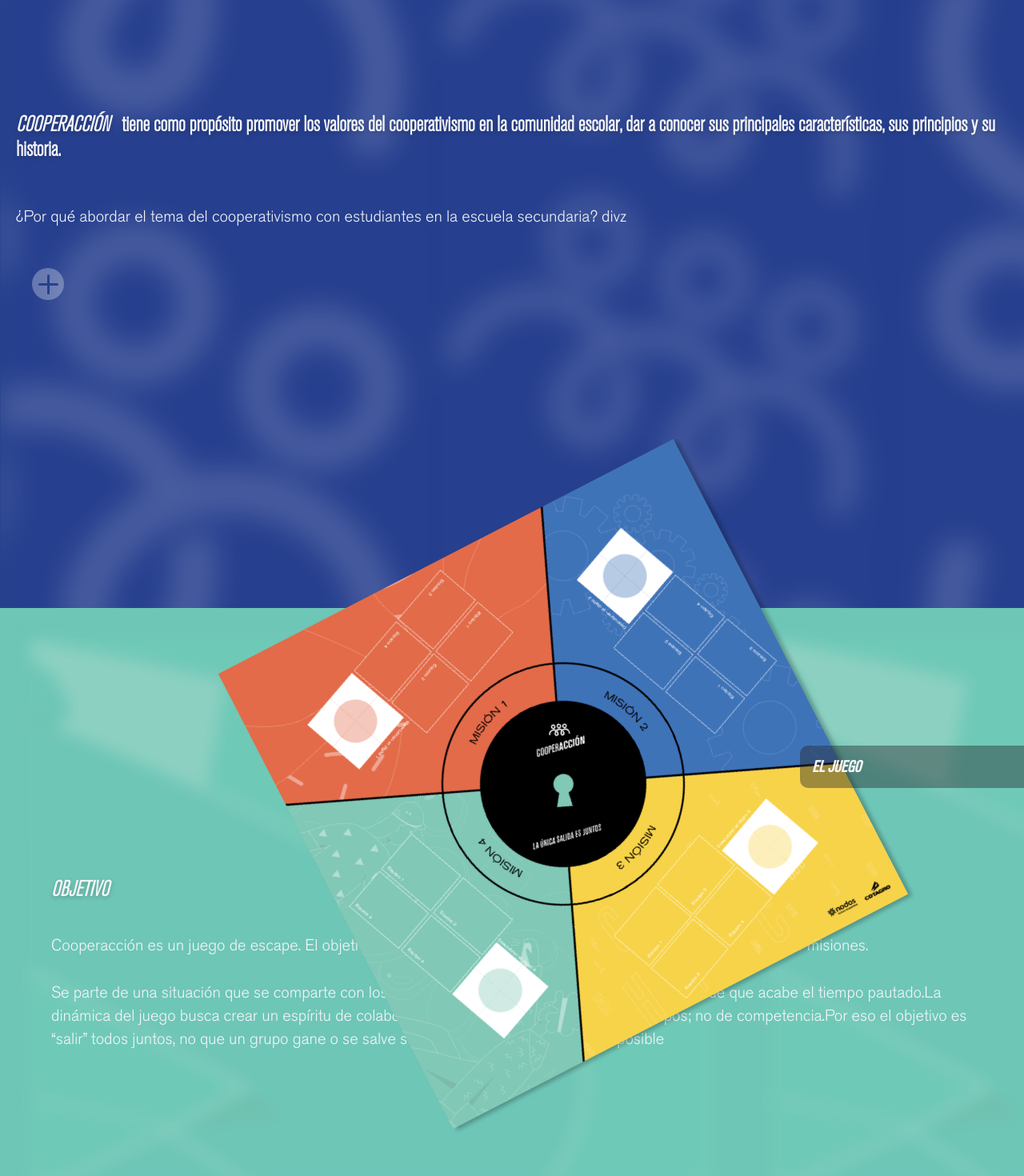
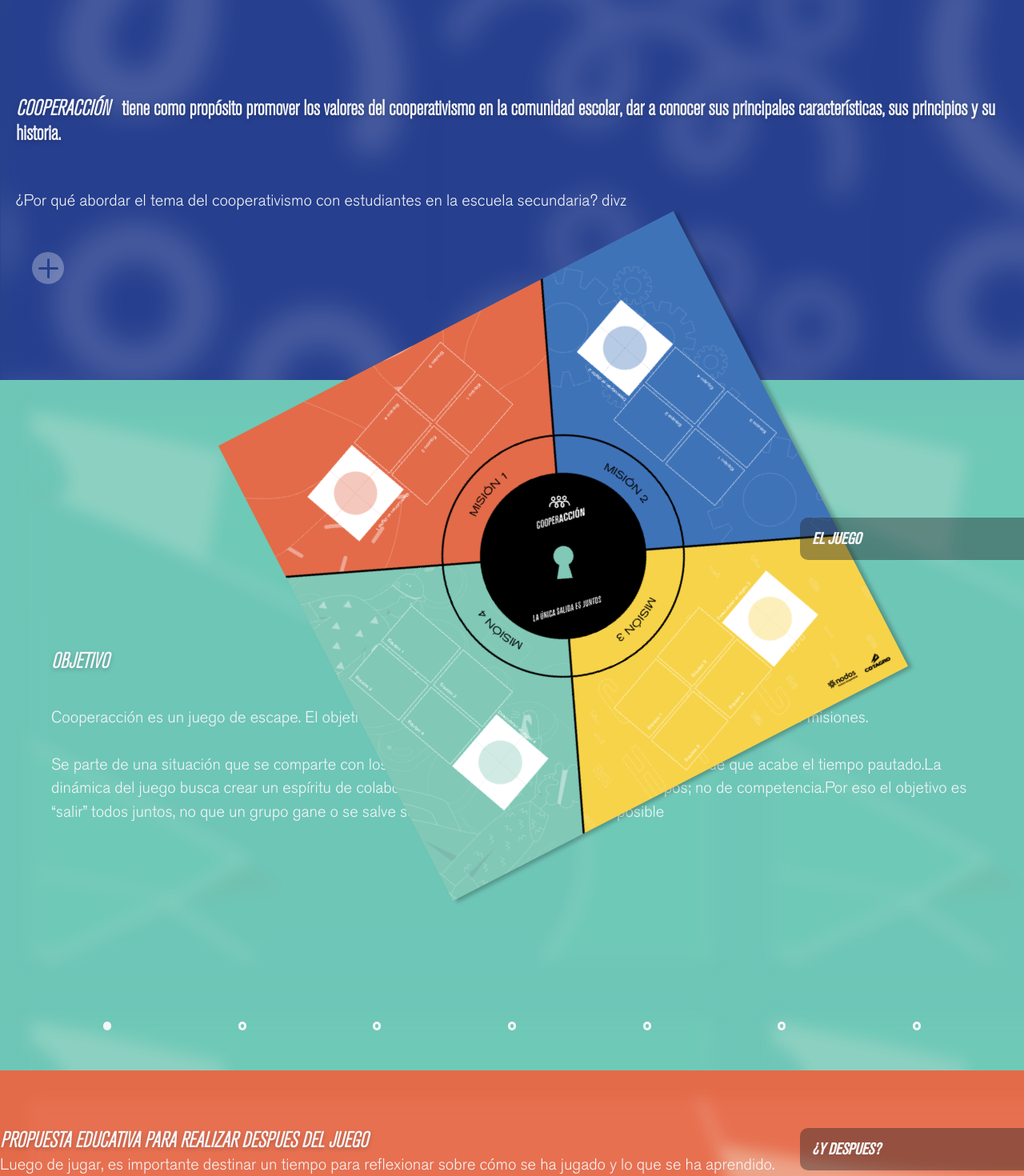
Before and after one commit to joaquinSpuches/Cooperaccion-react, a React (Create React App) app in the folder cooperaccion/: page / in a window 1280 px wide. Shown: the part 920-2390 px from the top of the page at 80% size. Built offline with nearby package versions, Linux system fonts and the light colour scheme.

Commit message:
scroll x in game section

```diff
--- a/cooperaccion/src/components/fondo1.js
+++ b/cooperaccion/src/components/fondo1.js
@@ -16,14 +16,14 @@ function Fondo1 () {
         setClicked(!clicked)
     }
         return(
-            <div className="fondo">
+            <div className="fondo"  >
 
 
          <div style={{height:' 100vh'   , display: 'flex', alignItems: 'center', padding: '20px'}} >
             <img  className='Logo'src={logos} alt="logos"/>
              </div>
 
-             <h3 className="title"  > POR QUÉ Y PARA QUÉ </h3>
+             <h3 className="title"   > POR QUÉ Y PARA QUÉ </h3>
 
             <Porque clicked={clicked} setClicked={setClicked} />
 
--- a/cooperaccion/src/components/fondo2.js
+++ b/cooperaccion/src/components/fondo2.js
@@ -17,6 +17,12 @@ function Fondo2 (props)  {
         // const  [puntito,setPuntito] = useState(0)
         // const { scrollXProgress } = useScroll({ container: ref });
         // const { scrollYProgress } = useScroll();
+//         const carouselRef = useRef(null)
+// const { scrollX } = useScroll({
+//   container: carouselRef
+// })
+const ref = useRef()
+const { scrollXProgress } = useScroll({ container: ref });
 
         return(
             <div className="fondo2" >
@@ -25,12 +31,16 @@ function Fondo2 (props)  {
             <br/>
             <br/>
             <h3 className="title" style={{marginTop: '100px'}}> EL JUEGO </h3>
-            <div id="elJuego" >
+            <div id="elJuego" style={{paddingTop: '200px'}} >
+            <motion.div
+        className="progress-bar"
+        style={{ scaleX: scrollXProgress }}
+      />
                 <motion.div  className="carrousel">
 
-                <motion.article className="articleJuego">
                 {/* <motion.article drag='x' dragConstraints={{right: 0,left: -width}} className="articleJuego"> */}
 
+                <motion.article ref={ref}  style={{height:'60vh'}} className="articleJuego" >
                     {articles.map(e =>{
                      return(
                        <motion.div className="itemFondo2" key={Math.random()}> {e.title} </motion.div>
@@ -39,14 +49,14 @@ function Fondo2 (props)  {
 
                     </motion.article>
                 </motion.div>
-            <div style={{ paddingBottom: '50px', display: 'flex',justifyContent: 'space-around'}}>
-                {/* <div id="objetivoP" className="puntito seleccionado" style={{width:'4px'}}></div>
+            <div style={{ padding: '50px', display: 'flex',justifyContent: 'space-around'}}>
+                <div id="objetivoP" className="puntito seleccionado" style={{width:'4px'}}></div>
                 <div id="objetivoP" className="puntito " style={{width:'4px'}}></div>
                 <div id="objetivoP" className="puntito " style={{width:'4px'}}></div>
                 <div id="objetivoP" className="puntito " style={{width:'4px'}}></div>
                 <div id="objetivoP" className="puntito " style={{width:'4px'}}></div>
                 <div id="objetivoP" className="puntito " style={{width:'4px'}}></div>
-                <div id="objetivoP" className="puntito " style={{width:'4px'}}></div> */}
+                <div id="objetivoP" className="puntito " style={{width:'4px'}}></div>
 
                {
 
--- a/cooperaccion/src/components/objetivo.js
+++ b/cooperaccion/src/components/objetivo.js
@@ -1,15 +1,24 @@
 import '../style2.css';
+import {motion, useScroll } from 'framer-motion';
+import { useRef } from 'react';
 export default function Objetivo () {
+    const ref = useRef(null);
+  const { scrollYProgress } = useScroll({
+    target: ref,
+    offset: ["end end", "start start"]
+  });
     return(
         <div className="articles">
 
  <h1><i>OBJETIVO</i></h1>
+
                     <p>Cooperacción es un juego de escape.
                         El objetivo es poder salir de una situación ( “escapar”) a través de cumplir 4 misiones. <br/>
                         <br/>
 
                     Se parte de una situación que se comparte con los participantes y se los desafía a resolverla antes de que acabe el tiempo pautado.La dinámica del juego busca crear un espíritu de colaboración dentro de cada grupo y entre grupos; no de competencia.Por eso el objetivo es “salir” todos juntos, no que un grupo gane o se salve solo, de hecho esa opción no es posible</p>
 
+
         </div>
     )
 
--- a/cooperaccion/src/components/porque.js
+++ b/cooperaccion/src/components/porque.js
@@ -6,7 +6,7 @@ import PorqueButton from './porqueButton'
 export default function Porque (props){
 
         return (
-            <div id={`${props.clicked ? 'porqueActive':'porque'}`}  >
+            <div id={`${props.clicked ? 'porqueActive':'porque'}`} style={{paddingTop: '200px'}} >
 
             <h1> <i>COOPERACCIÓN </i><Space/> tiene  como propósito promover los valores del cooperativismo
                 en la comunidad escolar, dar a conocer sus principales características,
--- a/cooperaccion/src/style2.css
+++ b/cooperaccion/src/style2.css
@@ -176,7 +176,7 @@ nav ul a{
     right: 0
 }
 h1{
-    padding-top: 200px;
+
     font-size: 27px;
     color: #f5f5f7;
     text-shadow:  0 2px 5px #21242741 ;
@@ -198,7 +198,7 @@ li{
 }
 #porque{
     padding: 20px;
-    height: 100vh;
+
 }
 
 #eljuego{
@@ -244,24 +244,18 @@ li{
 .itemFondo2{
     min-width: 90%;
     padding: 5%;
+    overflow-y: scroll;
 }
 #porqueActive{
     padding: 20px;
 }
-.progress-bar {
-    position: fixed;
-    top: 0;
-    left: 0;
-    right: 0;
-    height: 10px;
-    background: var(--red);
-    transform-origin: 0%;
-  }
+
 .articleJuego{
 
-    height: 100%;
+
     overflow-x: scroll;
     display: flex;
+
 }
 .articleJuego p{
     margin-top: 40px;
```
